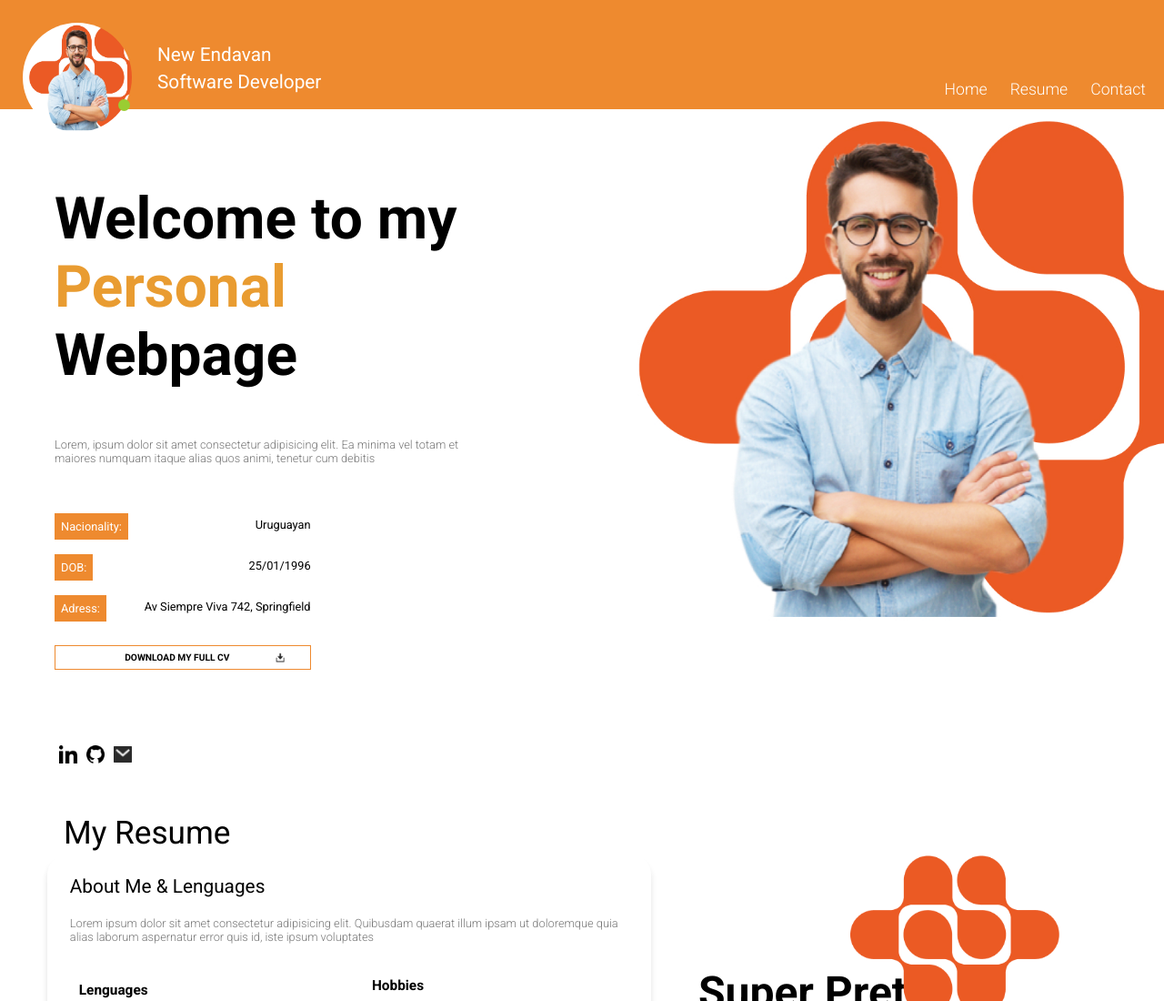
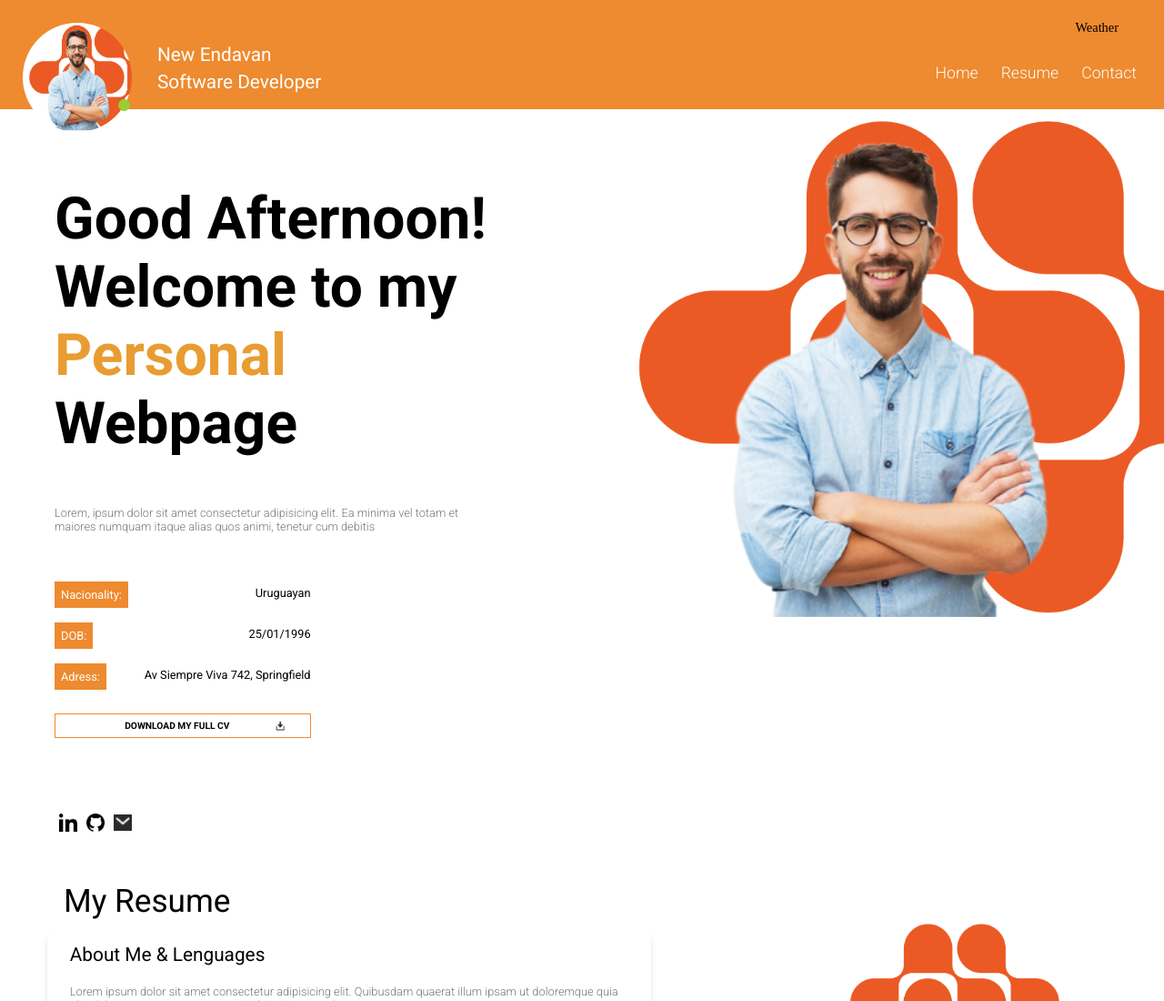
Before and after one commit to kuga-uy/resume, a plain HTML site: page index.html in a window 1280 px wide. Shown: the top 1100 px of the page at 91% size. Drawn offline with Linux system fonts and the light colour scheme.

Commit message:
greetings and weather container

```diff
--- a/index.html
+++ b/index.html
@@ -28,7 +28,9 @@
                     <h4 class="text developer__position">Software Developer</h4>
                 </div>
         </div>
+
         <nav class="nav__container">
+            <div class="weather__status-container"><span class="weather-info">Weather</span></div>
             <ul class="nav__menu">
                 <li class="navlist item--home"><a href="#home">Home</a></li>
                 <li class="navlist item--resume"> <a href="#resume">Resume</a></li>
@@ -43,7 +45,7 @@
     <section id="home" class="presentation__section">
         <div class="presentation__wrapper">
             <div class="presentation__text-section">
-                <h1 class="presentation__title">Welcome to my <span class="different-color-text">Personal</span> Webpage</h1>
+                <h1 class="presentation__title"><span id="variable-greetings">Good Day </span>Welcome to my <span class="different-color-text">Personal</span> Webpage</h1>
                 <h6 class="presentation__description">Lorem, ipsum dolor sit amet consectetur adipisicing elit. Ea minima vel totam et maiores numquam itaque alias quos animi, tenetur cum debitis</h6>
             </div>
             <dl class="presentation__personal-info-container">
@@ -321,5 +323,6 @@
             <li><a class="footer-link">github</a></li>
         </ul>
     </footer>
+    <script src="scripts.js"></script>
 </body>
 </html>
--- /dev/null
+++ b/scripts.js
@@ -0,0 +1,21 @@
+const greetingText = document.querySelector('#variable-greetings');
+const currentDate = new Date();
+
+const hours = currentDate.getHours();
+
+const greetingsFunction = () =>{
+
+        if ( hours <= 12 ) {
+            greetingText.textContent = "Good Morning! ";
+        } else if ( hours > 12 ) {
+            greetingText.textContent = "Good Afternoon! ";
+        } else if (hours > 18) {
+            greetingText.textContent = "Good Evening! ";
+        } else if ( hours > 20 ) {
+            greetingText.textContent = "Good Night! ";
+        }
+
+    }
+
+
+window.addEventListener('DOMContentLoaded', greetingsFunction());
--- a/styles.css
+++ b/styles.css
@@ -69,6 +69,8 @@ html{
 
 }
 
+
+
 .header__img-container{
 
     border-radius: 50%;;
@@ -100,13 +102,22 @@ html{
 
 .nav__container{
     display: flex;
-    justify-content: flex-end;
+    justify-content: center;
+    height: 120px;
     width: 30%;
-    margin-top: 70px;
-    margin-left: 30px;
     background-color: var(--main-bg-color);
+    flex-direction: column;
+    padding-right:50px;
 }
 
+.weather__status-container{
+    font-size: 0.9em;
+    width: 100%;
+    height: 30px;
+    display: flex;
+    justify-content: flex-end;
+    padding-top: 10px;
+}
 .nav__menu{
     color: var(--first-text-color);
     font-family: var(--primary-font-family);
@@ -319,6 +330,9 @@ html{
         margin-left: 0px;
     }
 
+    #variable-greetings{
+        display: none;
+    }
     .presentation__img{
         width: 100%;
         position: relative;
@@ -363,7 +377,7 @@ html{
         margin: 0px;
         padding: 0px;
         flex-direction: column;
-        top: 0px;
+        top: -50px;
         text-align: center;
     }
 
```
